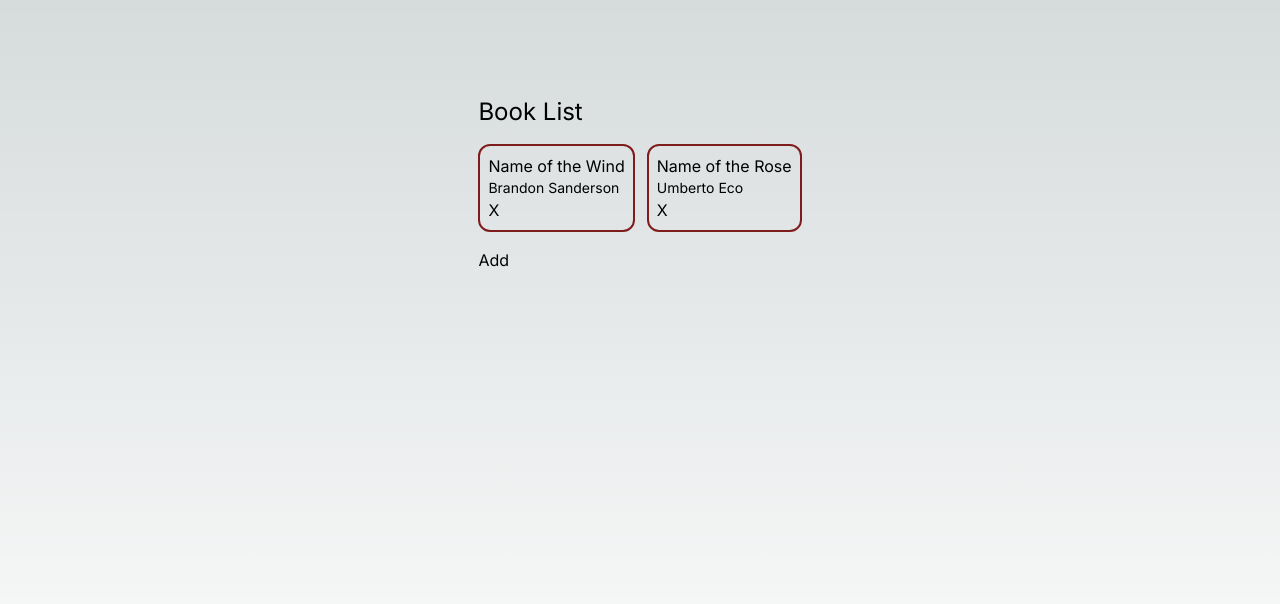
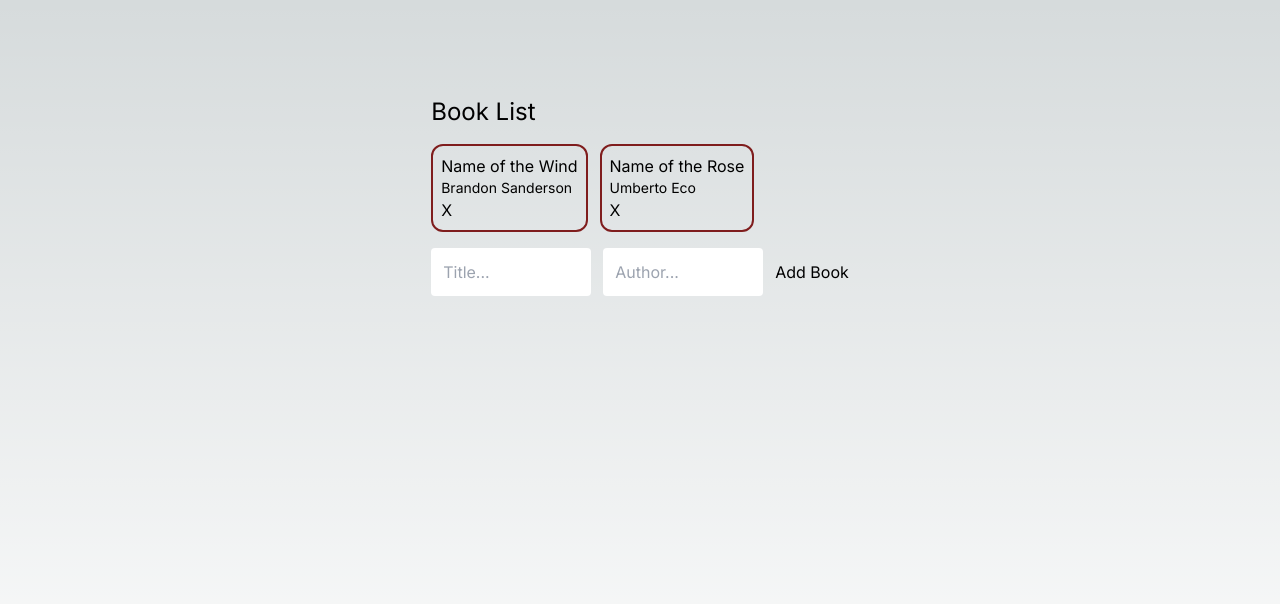
Before and after one commit to losrobbos/book-app-next-ts, a Next.js app: page / in a window 1280 px wide. Shown: the top 604 px of the page. Built offline with nearby package versions, Linux system fonts and the light colour scheme.

Commit message:
Implemented book add form

```diff
--- a/src/components/BookList.js
+++ b/src/components/BookList.tsx
@@ -1,6 +1,6 @@
 "use client"
 
-import { useEffect, useState } from "react";
+import { FormEventHandler, useEffect, useState } from "react";
 import { books as booksApi } from '@/data/db'
 
 export const BookList = () => {
@@ -17,7 +17,6 @@ export const BookList = () => {
     fetch(`/api/books`)
     .then(res => res.json())
     .then(booksApiNew => {
-      console.log(booksApiNew)
       setBooks(booksApiNew)
     })
   }, [])
@@ -31,11 +30,8 @@ export const BookList = () => {
     </div>
   ));
 
-  const addBook = () => {
-    const bookNew = {
-      title: "Random Title" + Date.now(),
-      author: "Randy" + Date.now(),
-    };
+  const addBook: FormEventHandler<HTMLFormElement> = (e) => {
+    e.preventDefault()
 
     fetch("/api/books", {
       method: "POST",
@@ -46,11 +42,11 @@ export const BookList = () => {
       .then((bookNewApi) => {
         console.log({ bookNewApi });
         setBooks([...books, bookNewApi]);
+        setBookNew({ title: "", author: "" })
       });
   };
 
-  const deleteBook = (bookId) => {
-    console.log("Deleting book: ", bookId)
+  const deleteBook = (bookId: string) => {
     fetch(`/api/books/${bookId}`, { method: "DELETE" })
     .then(res => res.json())
     .then(bookDeleted => {
@@ -63,7 +59,23 @@ export const BookList = () => {
     <div>
       <h1 className="text-2xl">Book List</h1>
       <div className="py-4 flex gap-3 flex-wrap">{jsxBooks}</div>
-      <button onClick={addBook}>Add</button>
+      <form className="flex gap-3" onSubmit={addBook}>
+        <input
+          type="text"
+          className="rounded w-40 p-3"
+          placeholder="Title..."
+          value={bookNew.title}
+          onChange={(e) => setBookNew({ ...bookNew, title: e.target.value })}
+        />
+        <input
+          type="text"
+          className="rounded w-40 p-3"
+          placeholder="Author..."
+          value={bookNew.author}
+          onChange={(e) => setBookNew({ ...bookNew, author: e.target.value })}
+        />
+        <button type="submit">Add Book</button>
+      </form>
     </div>
   );
 };
```
